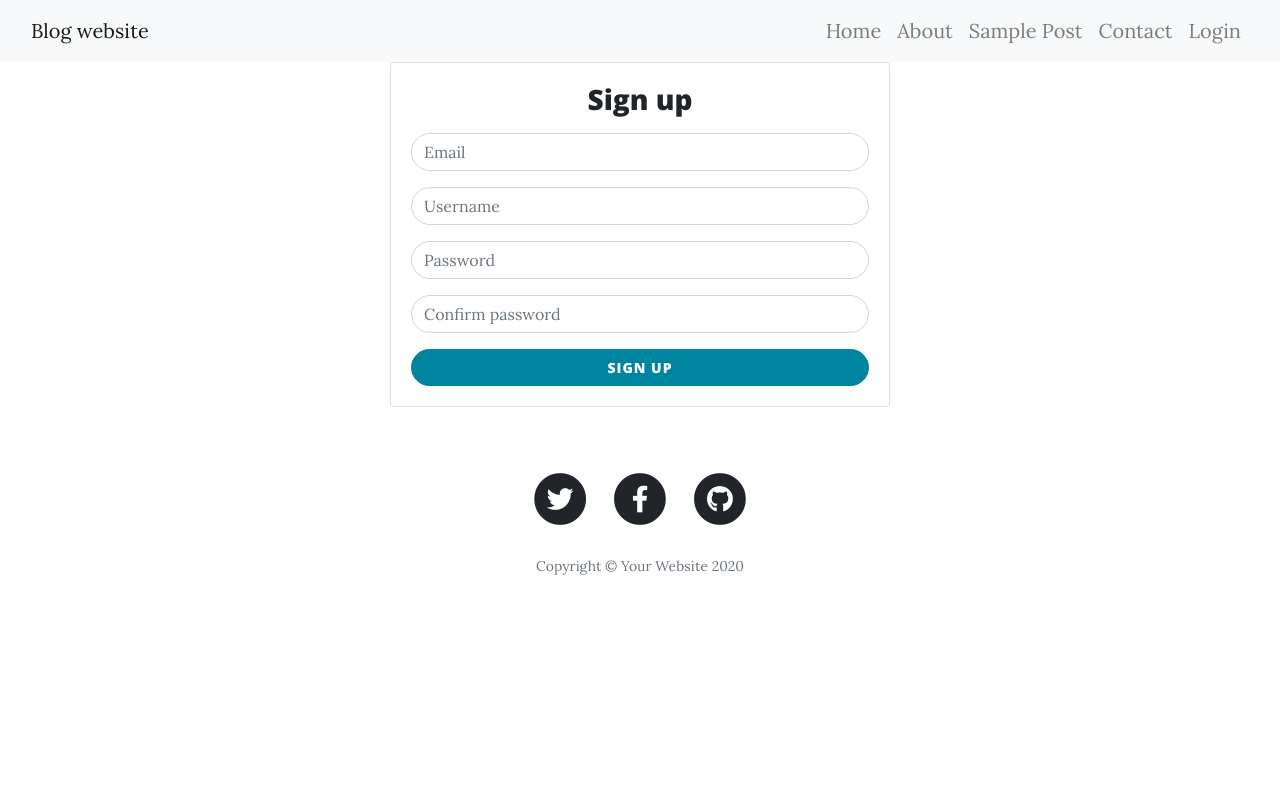
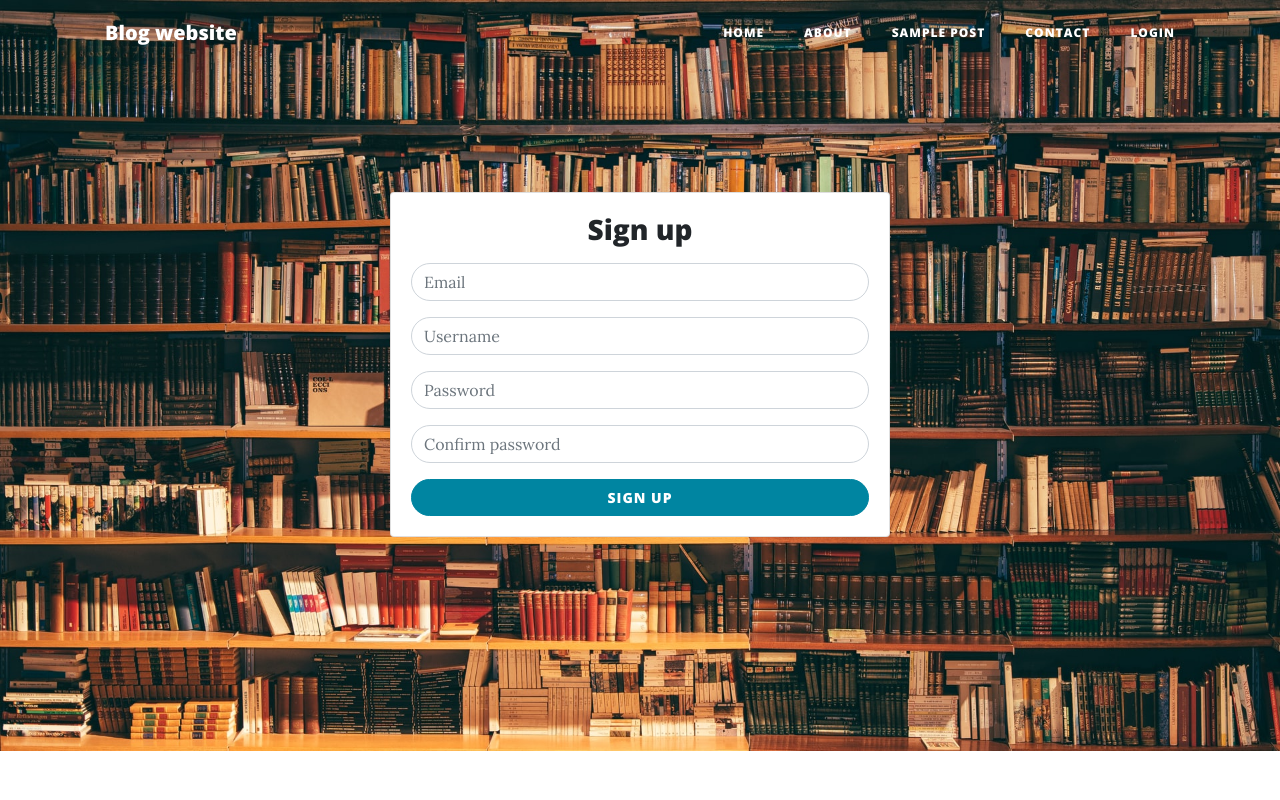
Before and after one commit to HaoHuynh0301/Web-Programming-Project, a PHP site: page /register.php in a window 1280 px wide. Run offline with PHP 8.4, Linux system fonts and the light colour scheme.

Commit message:
30/04/2021 22h05

```diff
--- a/php/login-operation.php
+++ b/php/login-operation.php
@@ -1,5 +1,6 @@
 <?php
 include('./php/db-connector.php');
+
 
 if (isset($_POST['submit'])) {
 	$username = textboxValue("username");
@@ -8,7 +9,10 @@ if (isset($_POST['submit'])) {
 	$sql = "select * from users where users_username = '$username' and users_password = '$password'";
 	$result = mysqli_query($conn, $sql);
 	if (mysqli_num_rows($result) > 0) {
-		# code...
+		session_start();
+		$row = mysqli_fetch_assoc($result);
+		$_SESSION['username'] = $row['users_username'];
+		header("Location: index.php");
 	} else {
 		echo "<script>alert('Wrong password or username');</script>";
 	}
--- a/register.php
+++ b/register.php
@@ -5,42 +5,43 @@
 <!DOCTYPE html>
 <html lang="en">
 
-<?php include './templates/head.php'; ?>
+<head>
+	<meta charset='utf-8'>
+	<meta name='viewport' content='width=device-width, initial-scale=1, shrink-to-fit=no'>
+	<meta name='description' content=''>
+	<meta name='author' content=''>
+
+	<title>Blog website</title>
+
+	<!-- Bootstrap core CSS -->
+	<link href='vendor/bootstrap/css/bootstrap.min.css' rel='stylesheet'>
+
+	<!-- Custom fonts for this template -->
+	<link href='vendor/fontawesome-free/css/all.min.css' rel='stylesheet' type='text/css'>
+	<link href='https://fonts.googleapis.com/css?family=Lora:400,700,400italic,700italic' rel='stylesheet' type='text/css'>
+	<link href='https://fonts.googleapis.com/css?family=Open+Sans:300italic,400italic,600italic,700italic,800italic,400,300,600,700,800' rel='stylesheet' type='text/css'>
+
+	<!-- Custom styles for this template -->
+	<link href='css/clean-blog.min.css' rel='stylesheet'>
+
+	<style>
+		body {
+			background-image: url('img/library.jpg');
+			background-repeat: no-repeat;
+			background-size: 100%;
+		}
+	</style>
+</head>
 
 <body>
 
     <!-- Navigation -->
-    <!-- <nav><?php include './templates/nav.php'; ?></nav> -->
-    <nav class="navbar navbar-expand-lg navbar-light bg-light">
-        <div class="container-fluid">
-            <a class='navbar-brand' href='index.php'>Blog website</a>
-            <button class='navbar-toggler navbar-toggler-right' type='button' data-toggle='collapse' data-target='#navbarResponsive' aria-controls='navbarResponsive' aria-expanded='false' aria-label='Toggle navigation'>
-                Menu
-                <i class='fas fa-bars'></i>
-            </button>
-            <div class='collapse navbar-collapse' id='navbarResponsive'>
-                <ul class='navbar-nav ml-auto'>
-                    <li class='nav-item'>
-                        <a class='nav-link' href='index.php'>Home</a>
-                    </li>
-                    <li class='nav-item'>
-                        <a class='nav-link' href='about.php'>About</a>
-                    </li>
-                    <li class='nav-item'>
-                        <a class='nav-link' href='post 2.php'>Sample Post</a>
-                    </li>
-                    <li class='nav-item'>
-                        <a class='nav-link' href='contact.php'>Contact</a>
-                    </li>
-                    <li class='nav-item'>
-                        <a class='nav-link' href='login.php'>Login</a>
-                    </li>
-                </ul>
-            </div>
-        </div>
-    </nav>
+    <nav><?php include './templates/nav.php'; ?></nav>
 
-    <form action="" method='post'>
+    <header class="masthead">
+	</header>
+
+    <form action="" method='post' style="margin: 15%;">
         <div class="container d-flex justify-content-center">
             <div class="row">
                 <div class="card mb-3" style="min-width: 500px; padding: 1em;">
@@ -65,9 +66,6 @@
         </div>
     </form>
 
-    <!-- Footer -->
-    <?php include './templates/footer.php'; ?>
-
 </body>
 
 </html>
```
Also changed, not shown: blog_website.sql (+39 -5 lines), index.php (+45 -7 lines), login.php (+35 -34 lines), img/library.jpg.
